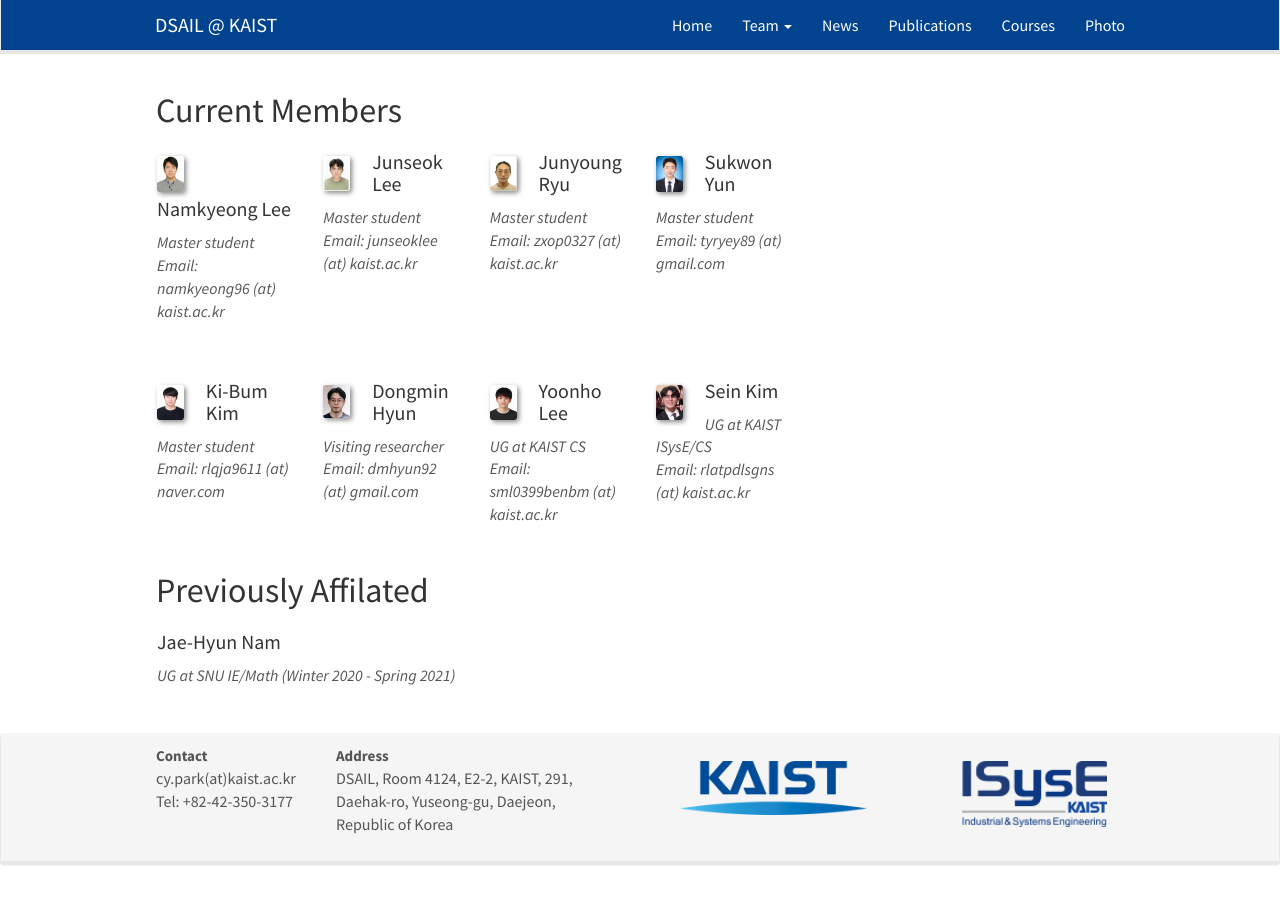
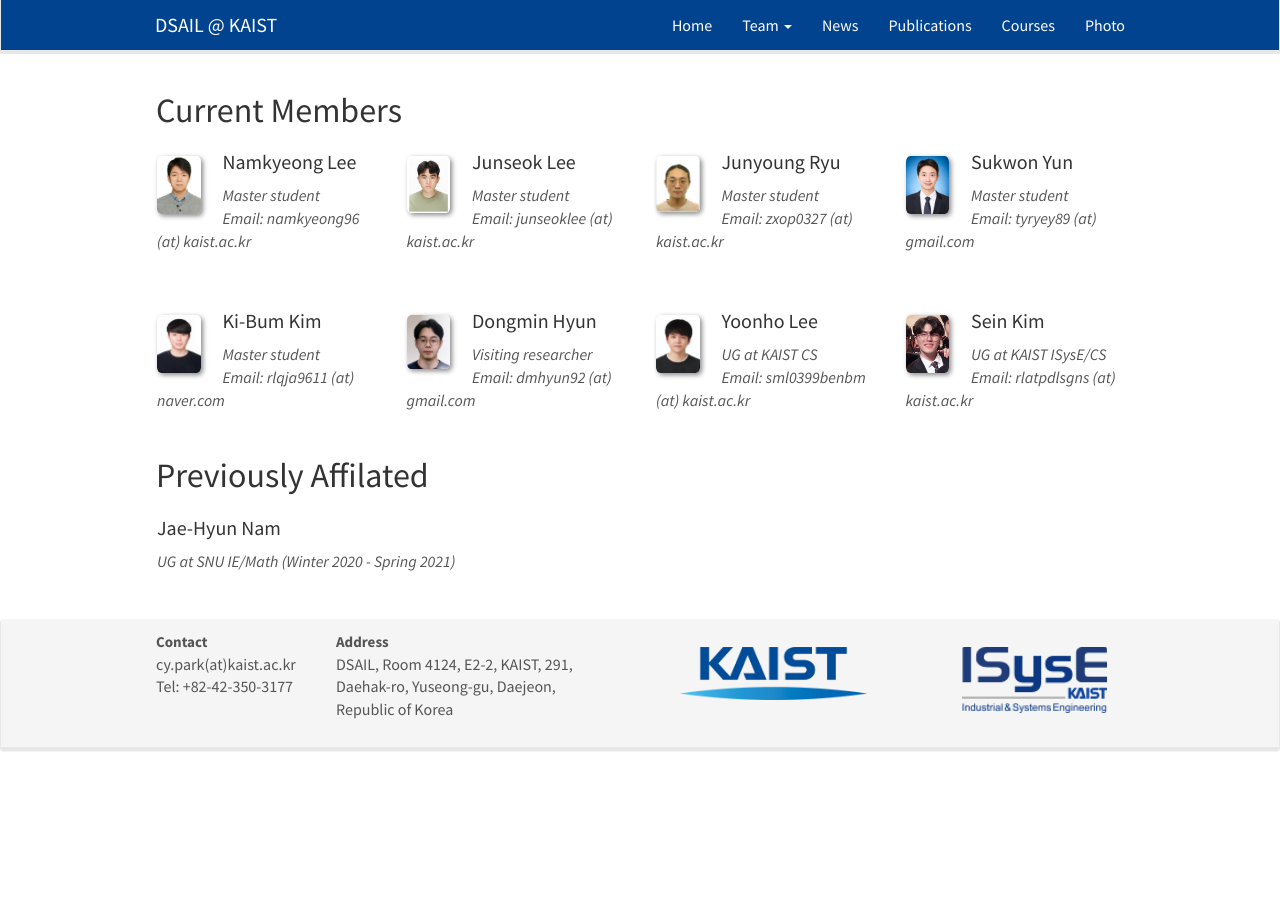
Before and after one commit to kaist-dsail/kaist-dsail.github.io, a Jekyll site: the page built from _pages/members.md, in a window 1280 px wide. Built offline with Jekyll 4.4.1, drawn with Linux system fonts in a browser that asks for light colours; nearby versions of some CDN libraries.

Commit message:
Update members.md

```diff
--- a/_pages/members.md
+++ b/_pages/members.md
@@ -21,7 +21,7 @@
 <div class="row">
 {% endif %}
 
-<div class="col-sm-2 clearfix">
+<div class="col-sm-3 clearfix">
   <img src="{{ site.url }}{{ site.baseurl }}/images/teampic/{{ member.photo }}" class="img-responsive" width="20%" style="float: left" />
   <h4>{{ member.name }}</h4>
   <i>{{ member.info }}<br>Email: {{ member.email }}</i>
```
